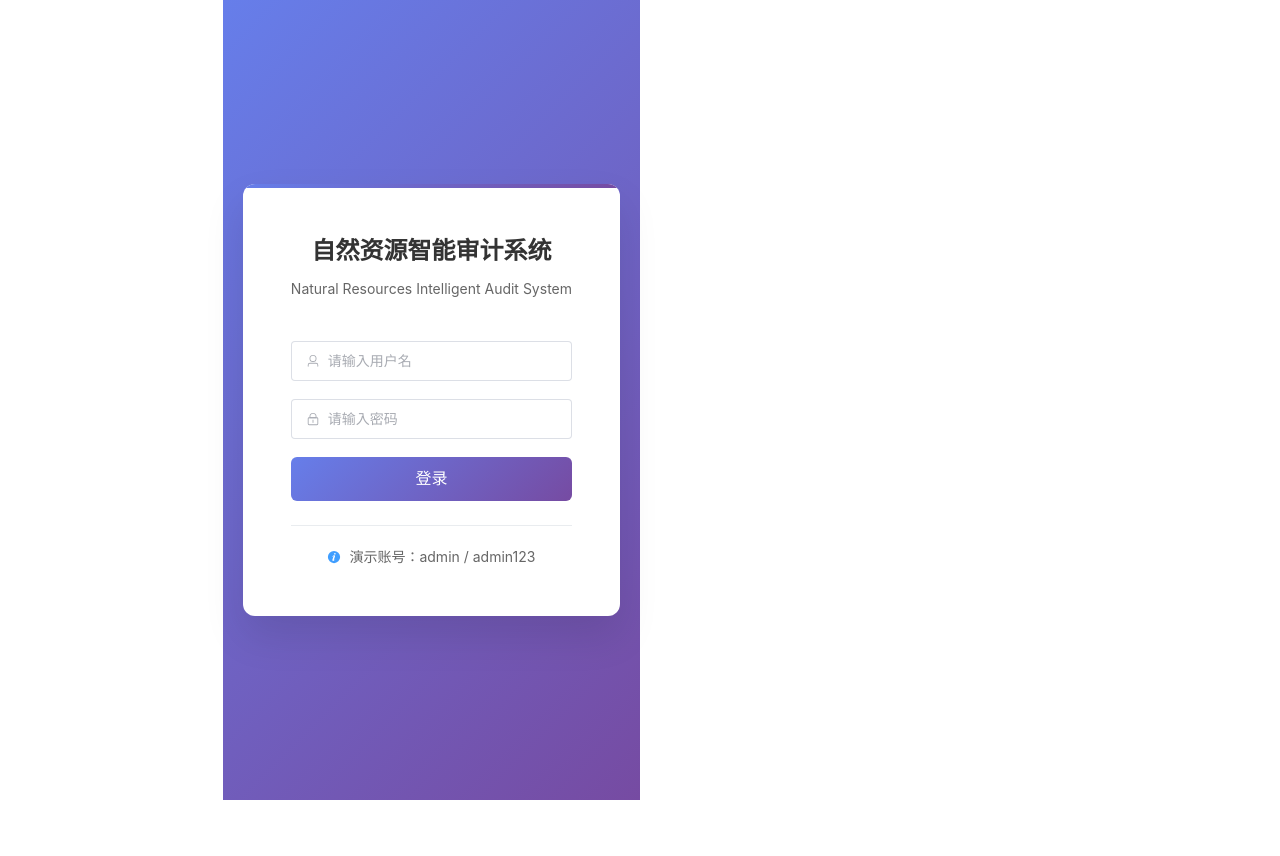
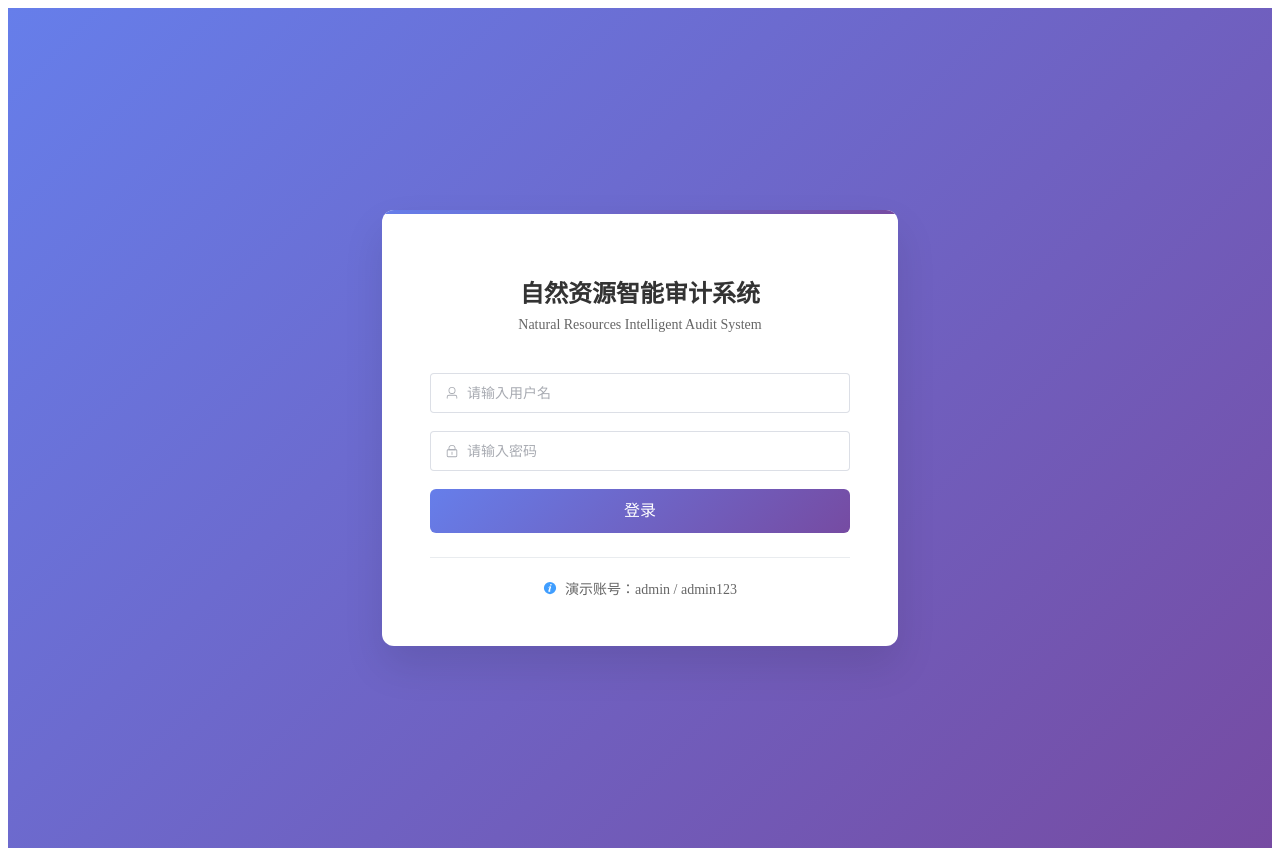
Before and after one commit to SamizuHM/audit-frontend, a Vue app: page /login in a window 1280 px wide. Before the commit the page ends 800 px from the top, so only its background shows below. Built offline with nearby package versions, Linux system fonts and the light colour scheme; the HTML template or start-up script is replaced by a standard one.

Commit message:
fix: 宽度适配

```diff
--- a/src/assets/base.css
+++ /dev/null
@@ -1,86 +0,0 @@
-/* color palette from <https://github.com/vuejs/theme> */
-:root {
-  --vt-c-white: #ffffff;
-  --vt-c-white-soft: #f8f8f8;
-  --vt-c-white-mute: #f2f2f2;
-
-  --vt-c-black: #181818;
-  --vt-c-black-soft: #222222;
-  --vt-c-black-mute: #282828;
-
-  --vt-c-indigo: #2c3e50;
-
-  --vt-c-divider-light-1: rgba(60, 60, 60, 0.29);
-  --vt-c-divider-light-2: rgba(60, 60, 60, 0.12);
-  --vt-c-divider-dark-1: rgba(84, 84, 84, 0.65);
-  --vt-c-divider-dark-2: rgba(84, 84, 84, 0.48);
-
-  --vt-c-text-light-1: var(--vt-c-indigo);
-  --vt-c-text-light-2: rgba(60, 60, 60, 0.66);
-  --vt-c-text-dark-1: var(--vt-c-white);
-  --vt-c-text-dark-2: rgba(235, 235, 235, 0.64);
-}
-
-/* semantic color variables for this project */
-:root {
-  --color-background: var(--vt-c-white);
-  --color-background-soft: var(--vt-c-white-soft);
-  --color-background-mute: var(--vt-c-white-mute);
-
-  --color-border: var(--vt-c-divider-light-2);
-  --color-border-hover: var(--vt-c-divider-light-1);
-
-  --color-heading: var(--vt-c-text-light-1);
-  --color-text: var(--vt-c-text-light-1);
-
-  --section-gap: 160px;
-}
-
-@media (prefers-color-scheme: dark) {
-  :root {
-    --color-background: var(--vt-c-black);
-    --color-background-soft: var(--vt-c-black-soft);
-    --color-background-mute: var(--vt-c-black-mute);
-
-    --color-border: var(--vt-c-divider-dark-2);
-    --color-border-hover: var(--vt-c-divider-dark-1);
-
-    --color-heading: var(--vt-c-text-dark-1);
-    --color-text: var(--vt-c-text-dark-2);
-  }
-}
-
-*,
-*::before,
-*::after {
-  box-sizing: border-box;
-  margin: 0;
-  font-weight: normal;
-}
-
-body {
-  min-height: 100vh;
-  color: var(--color-text);
-  background: var(--color-background);
-  transition:
-    color 0.5s,
-    background-color 0.5s;
-  line-height: 1.6;
-  font-family:
-    Inter,
-    -apple-system,
-    BlinkMacSystemFont,
-    'Segoe UI',
-    Roboto,
-    Oxygen,
-    Ubuntu,
-    Cantarell,
-    'Fira Sans',
-    'Droid Sans',
-    'Helvetica Neue',
-    sans-serif;
-  font-size: 15px;
-  text-rendering: optimizeLegibility;
-  -webkit-font-smoothing: antialiased;
-  -moz-osx-font-smoothing: grayscale;
-}
--- a/src/assets/main.css
+++ /dev/null
@@ -1,35 +0,0 @@
-@import './base.css';
-
-#app {
-  max-width: 1280px;
-  margin: 0 auto;
-  padding: 2rem;
-  font-weight: normal;
-}
-
-a,
-.green {
-  text-decoration: none;
-  color: hsla(160, 100%, 37%, 1);
-  transition: 0.4s;
-  padding: 3px;
-}
-
-@media (hover: hover) {
-  a:hover {
-    background-color: hsla(160, 100%, 37%, 0.2);
-  }
-}
-
-@media (min-width: 1024px) {
-  body {
-    display: flex;
-    place-items: center;
-  }
-
-  #app {
-    display: grid;
-    grid-template-columns: 1fr 1fr;
-    padding: 0 2rem;
-  }
-}
--- a/src/main.ts
+++ b/src/main.ts
@@ -1,5 +1,3 @@
-import './assets/main.css'
-
 import { createApp } from 'vue'
 import { createPinia } from 'pinia'
 import ElementPlus from 'element-plus'
--- a/src/views/AuditProjects.vue
+++ b/src/views/AuditProjects.vue
@@ -418,13 +418,16 @@ onMounted(async () => {
 }
 
 .projects-grid {
-  display: grid;
-  grid-template-columns: repeat(auto-fill, minmax(400px, 1fr));
+  display: flex;
+  flex-wrap: wrap;
   gap: 20px;
   margin-bottom: 24px;
 }
 
 .project-card {
+  flex: 1 1 350px;
+  max-width: 480px;
+  min-width: 300px;
   transition: transform 0.2s;
 }
 
@@ -523,7 +526,14 @@ onMounted(async () => {
 /* 响应式设计 */
 @media (max-width: 768px) {
   .projects-grid {
-    grid-template-columns: 1fr;
+    flex-direction: column;
+    gap: 16px;
+  }
+
+  .project-card {
+    flex: 1 1 auto;
+    max-width: none;
+    min-width: auto;
   }
 
   .page-header {
@@ -537,4 +547,18 @@ onMounted(async () => {
     justify-content: flex-end;
   }
 }
+
+@media (min-width: 769px) and (max-width: 1200px) {
+  .project-card {
+    flex: 1 1 calc(50% - 10px);
+    max-width: calc(50% - 10px);
+  }
+}
+
+@media (min-width: 1201px) {
+  .project-card {
+    flex: 1 1 350px;
+    max-width: 420px;
+  }
+}
 </style>
--- a/src/views/Layout.vue
+++ b/src/views/Layout.vue
@@ -318,4 +318,16 @@ onMounted(() => {
     padding: 16px;
   }
 }
+
+@media (min-width: 1200px) {
+  .main-content {
+    padding: 24px 32px;
+  }
+}
+
+@media (min-width: 1600px) {
+  .main-content {
+    padding: 24px 48px;
+  }
+}
 </style>
```
